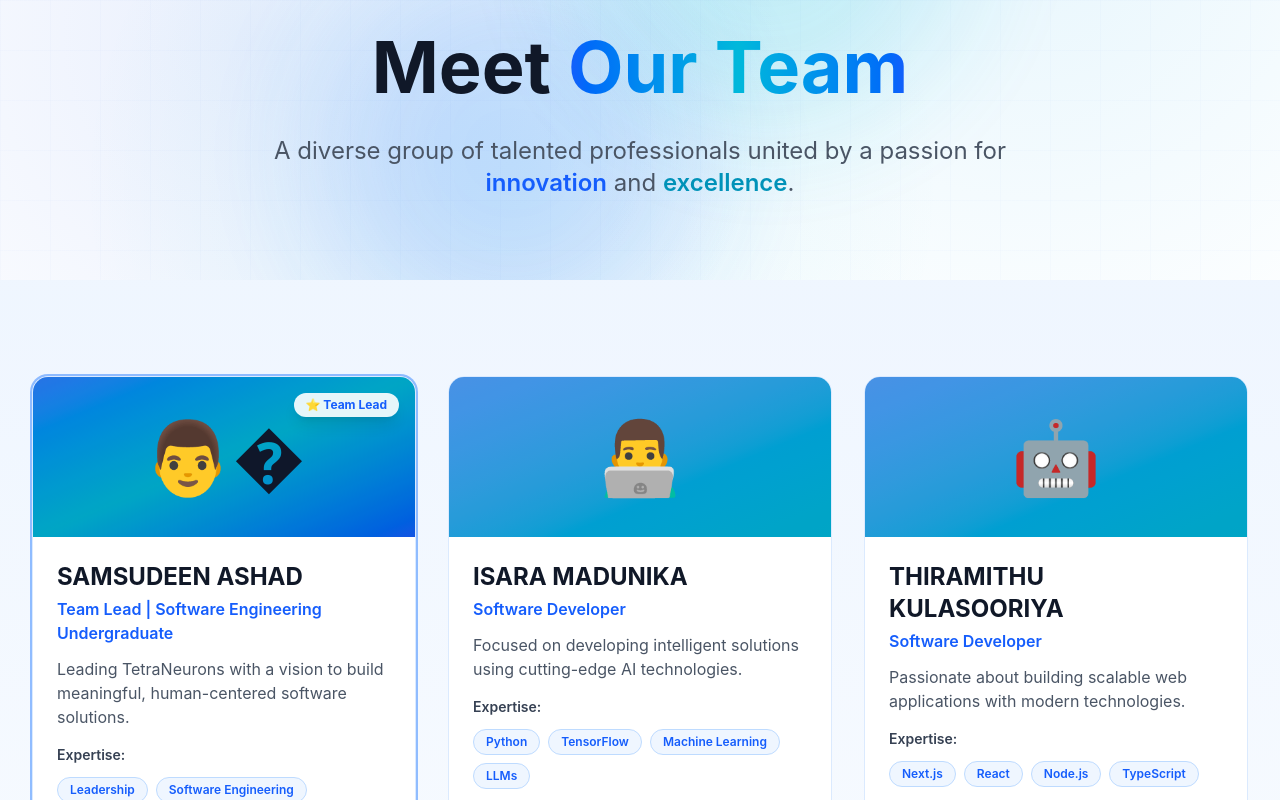
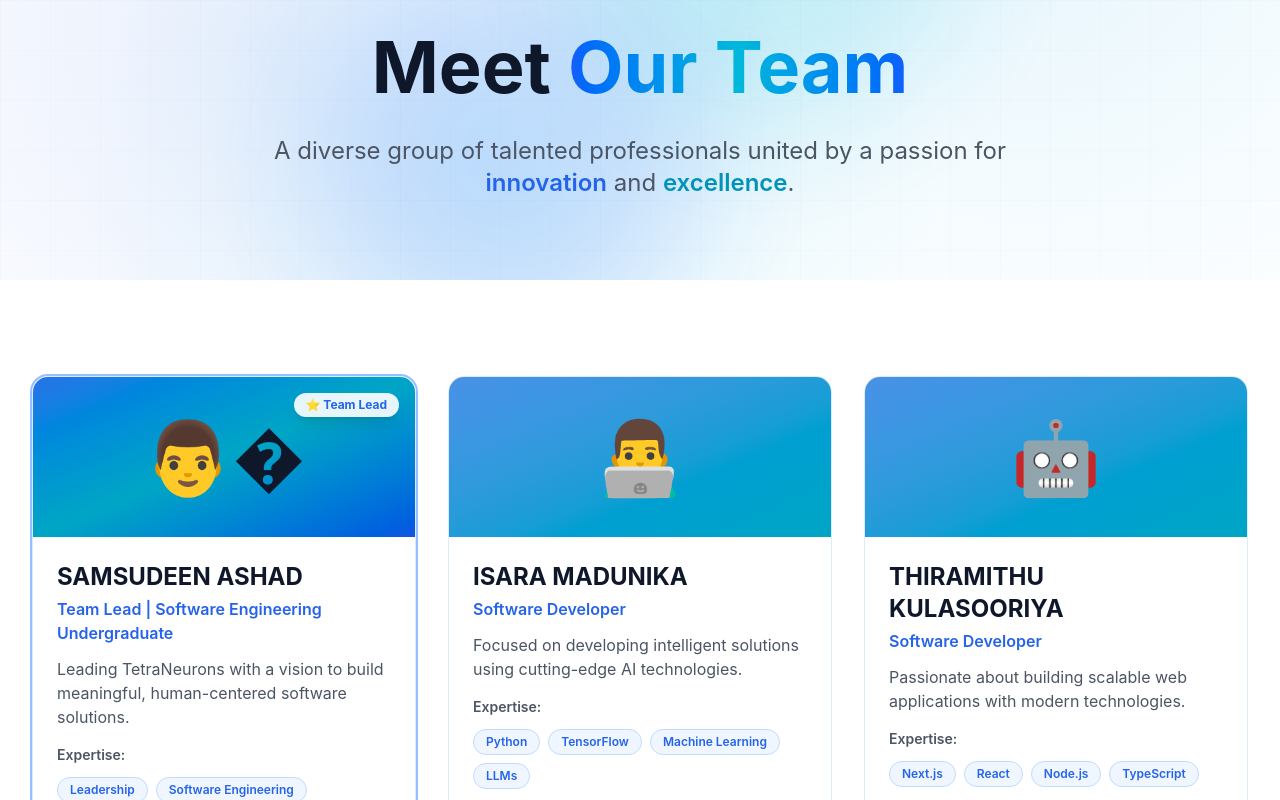
Before and after one commit to TetraNeurons/TetraNeurons-Website, a Next.js app: page /team in a window 1280 px wide. Shown: the part 200-1000 px from the top of the page. Built offline with nearby package versions, Linux system fonts and the light colour scheme.

Commit message:
content update

```diff
--- a/src/app/globals.css
+++ b/src/app/globals.css
@@ -1,4 +1,7 @@
 @import "tailwindcss";
+
+/* Configure dark mode to use class selector */
+@variant dark (&:where(.dark, .dark *));
 
 :root {
   --background: #ffffff;
@@ -8,10 +11,11 @@
   --primary-dark: #1d4ed8;
   --secondary: #0ea5e9;
   --accent: #06b6d4;
-  --glass-bg: rgba(255, 255, 255, 0.7);
-  --glass-border: rgba(255, 255, 255, 0.3);
-  --card-bg: #f8fafc;
+  --glass-bg: rgba(255, 255, 255, 0.8);
+  --glass-border: rgba(37, 99, 235, 0.1);
+  --card-bg: #ffffff;
   --card-border: #e2e8f0;
+  color-scheme: light;
 }
 
 .dark {
@@ -26,6 +30,7 @@
   --glass-border: rgba(59, 130, 246, 0.2);
   --card-bg: #0f172a;
   --card-border: #1e3a5f;
+  color-scheme: dark;
 }
 
 @theme inline {
@@ -40,12 +45,85 @@ body {
   color: var(--foreground);
   font-family: 'Inter', Arial, Helvetica, sans-serif;
   overflow-x: hidden;
-  transition: background-color 0.3s ease, color 0.3s ease;
+}
+
+/* Force light mode styles when not dark */
+html:not(.dark) body,
+html.light body {
+  background: #ffffff !important;
+  color: #0f172a !important;
+}
+
+/* Force dark mode styles */
+html.dark body {
+  background: #0a1628 !important;
+  color: #f1f5f9 !important;
+}
+
+/* Light mode overrides for dark: utility classes */
+html:not(.dark) .dark\:bg-\[\#0a1628\],
+html:not(.dark) .dark\:bg-\[\#0f172a\] {
+  background-color: transparent !important;
+}
+
+html:not(.dark) .dark\:bg-\[\#0f172a\]\/50 {
+  background-color: rgba(255, 255, 255, 0.5) !important;
+}
+
+html:not(.dark) .dark\:from-\[\#0a1628\],
+html:not(.dark) .dark\:from-\[\#0f172a\] {
+  --tw-gradient-from: transparent !important;
+}
+
+html:not(.dark) .dark\:to-\[\#0a1628\],
+html:not(.dark) .dark\:to-\[\#0f172a\] {
+  --tw-gradient-to: transparent !important;
+}
+
+html:not(.dark) .dark\:border-blue-900\/30 {
+  border-color: rgb(219 234 254) !important;
+}
+
+html:not(.dark) .dark\:border-blue-800 {
+  border-color: rgb(191 219 254) !important;
+}
+
+html:not(.dark) .dark\:text-white {
+  color: #0f172a !important;
+}
+
+html:not(.dark) .dark\:text-gray-300,
+html:not(.dark) .dark\:text-gray-400 {
+  color: #4b5563 !important;
+}
+
+html:not(.dark) .dark\:text-blue-300,
+html:not(.dark) .dark\:text-blue-400 {
+  color: #2563eb !important;
+}
+
+html:not(.dark) .dark\:bg-blue-900\/30 {
+  background-color: rgb(239 246 255) !important;
+}
+
+/* Apply background to html element as well for better theme switching */
+html {
+  background: var(--background);
+}
+
+html.dark {
+  background: #0a1628;
+  color-scheme: dark;
+}
+
+html.light, html:not(.dark) {
+  background: #ffffff;
+  color-scheme: light;
 }
 
 /* Smooth theme transitions */
 *, *::before, *::after {
-  transition: background-color 0.3s ease, border-color 0.3s ease;
+  transition: background-color 0.3s ease, border-color 0.3s ease, color 0.3s ease;
 }
 
 /* Smooth scrolling */
@@ -423,11 +501,16 @@ textarea:focus-visible {
   outline-offset: 2px;
 }
 
-/* Smooth transitions for all */
-* {
-  transition-property: background-color, border-color, color, fill, stroke;
-  transition-duration: 200ms;
+/* Smooth transitions for theme switching */
+*, *::before, *::after {
+  transition-property: color, background-color, border-color, fill, stroke, opacity, box-shadow, transform, filter, backdrop-filter;
+  transition-duration: 300ms;
   transition-timing-function: ease;
+}
+
+/* Exclude transitions for animations */
+[class*="animate-"] {
+  transition: none;
 }
 
 /* Hero background pattern */
--- a/src/app/layout.tsx
+++ b/src/app/layout.tsx
@@ -61,10 +61,15 @@ export default function RootLayout({
               (function() {
                 try {
                   var theme = localStorage.getItem('color-theme');
-                  if (theme === 'dark' || (!theme && window.matchMedia('(prefers-color-scheme: dark)').matches)) {
+                  var isDark = theme === 'dark' || (!theme && window.matchMedia('(prefers-color-scheme: dark)').matches);
+                  if (isDark) {
                     document.documentElement.classList.add('dark');
+                    document.documentElement.classList.remove('light');
+                    document.documentElement.style.colorScheme = 'dark';
                   } else {
                     document.documentElement.classList.remove('dark');
+                    document.documentElement.classList.add('light');
+                    document.documentElement.style.colorScheme = 'light';
                   }
                 } catch (e) {}
               })();
@@ -73,7 +78,7 @@ export default function RootLayout({
         />
       </head>
       <body
-        className={`${geistSans.variable} ${geistMono.variable} antialiased`}
+        className={`${geistSans.variable} ${geistMono.variable} antialiased bg-white dark:bg-[#0a1628] text-gray-900 dark:text-gray-100 transition-colors duration-300`}
       >
         {children}
       </body>
--- a/src/app/page.tsx
+++ b/src/app/page.tsx
@@ -78,10 +78,10 @@ export default function Home() {
   ];
 
   const achievements = [
-    { number: '4+', label: 'Major Projects' },
-    { number: '6+', label: 'Competitions' },
-    { number: '🥇', label: 'INSL Winner' },
-    { number: '🥈', label: 'GreenExe 3.0' },
+    { number: '5+', label: 'Major Projects' },
+    { number: '10+', label: 'Competitions' },
+    { number: '5+', label: 'Winnings' },
+    { number: '1+', label: 'Awards' },
   ];
 
   return (
--- a/src/components/ThemeToggle.tsx
+++ b/src/components/ThemeToggle.tsx
@@ -26,9 +26,11 @@ export default function ThemeToggle() {
     if (theme === 'dark') {
       root.classList.add('dark');
       root.classList.remove('light');
+      root.style.colorScheme = 'dark';
     } else {
       root.classList.remove('dark');
       root.classList.add('light');
+      root.style.colorScheme = 'light';
     }
 
     localStorage.setItem('color-theme', theme);
```
